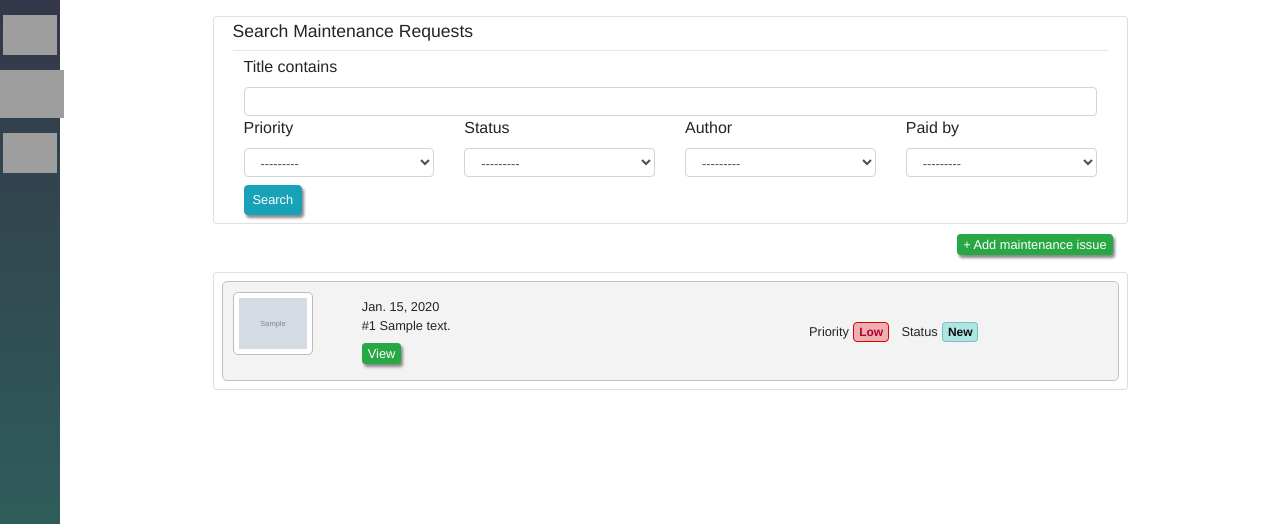
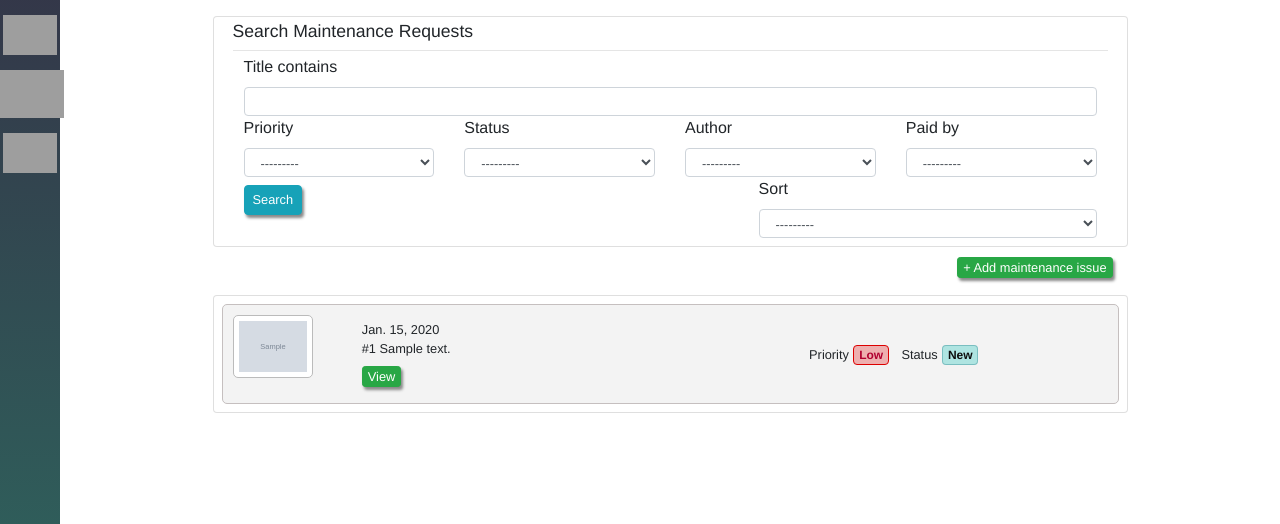
Before and after one commit to gitbush/tenant_share, a Django app: page /maintenance in a window 1280 px wide. Shown: the part 60-584 px from the top of the page. Run offline with Django 3.2, Linux system fonts and the light colour scheme; a user stored in the database is signed in; tables that the repository leaves empty hold one stand-in row (values such as "Sample post"); grey boxes marked "Sample" are stand-in pictures; some libraries are stand-ins or nearby versions; grey boxes are pictures that could not be loaded.

Commit message:
Add sort to maint list page
Users can order results

```diff
--- a/maintenance/filters.py
+++ b/maintenance/filters.py
@@ -2,6 +2,13 @@ from .models import MaintRequest
 import django_filters
 
 class MaintListFilter(django_filters.FilterSet):
+
+    CHOICES = [('newest', 'Newest'),
+               ('oldest', 'Oldest')]
+
+
+    ordering = django_filters.ChoiceFilter(label='Sort',  choices=CHOICES, method='order_by')
+
     class Meta:
         model = MaintRequest
         fields = {
@@ -11,3 +18,7 @@ class MaintListFilter(django_filters.FilterSet):
             'status': ['exact',],
             'paid_by': ['exact',]
         }
+
+    def order_by(self, queryset, name, value):
+        expression = 'date_raised' if value == 'newest' else '-date_raised'
+        return queryset.order_by(expression)
--- a/maintenance/templates/maintenance/maint_requests.html
+++ b/maintenance/templates/maintenance/maint_requests.html
@@ -14,8 +14,15 @@
                         <div class="col-6 col-sm-3">{{ maint_filter.form.status|as_crispy_field }}</div>
                         <div class="col-6 col-sm-3">{{ maint_filter.form.author|as_crispy_field }}</div>
                         <div class="col-6 col-sm-3">{{ maint_filter.form.paid_by|as_crispy_field }}</div>
-                        <div class="col-12 text-left mt-2">
-                            <button class="btn btn-md btn-info" type="submit">Search</button>
+                        <div class="col-12">
+                            <div class="row justify-content-between">
+                                <div class="col-3 mt-2">
+                                    <button class="btn btn-md btn-info" type="submit">Search</button>
+                                </div>
+                                <div class="col-5">
+                                        {{ maint_filter.form.ordering|as_crispy_field }}
+                                </div>
+                            </div>
                         </div>
                     </form>
                 </div>
```
